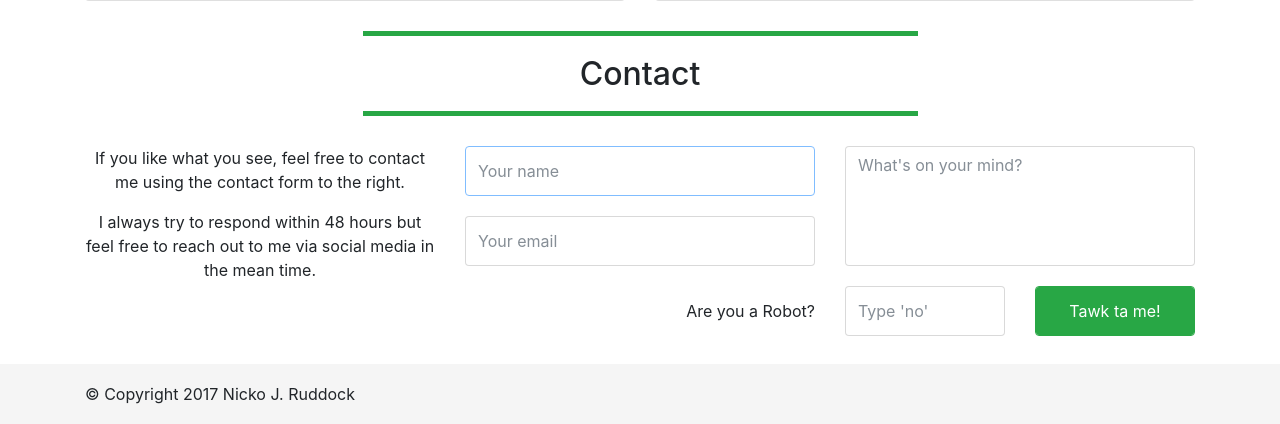
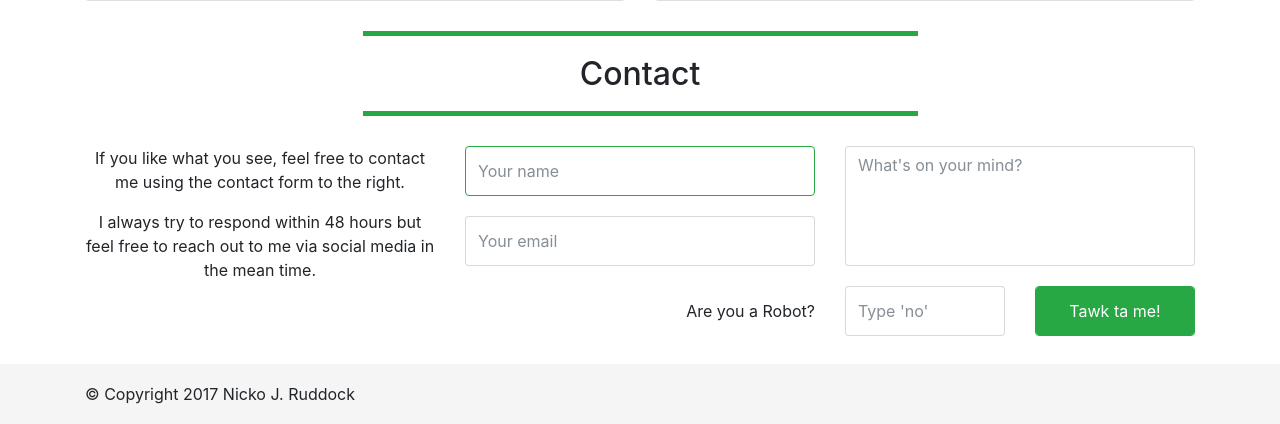
Before and after one commit to GingerNinjaNicko/legacy-portfolio, a PHP site: page / in a window 1280 px wide, with the restyled element focused. Shown: the part 1755-2179 px from the top of the page. Run offline with PHP 8.4, Linux system fonts and the light colour scheme; some libraries are stand-ins or nearby versions.

Commit message:
changed input focus color

```diff
--- a/css/index.css
+++ b/css/index.css
@@ -37,6 +37,10 @@ input, textarea {
 textarea {
     height: 120px;
     resize: none;
+}
+
+.form-control:focus {
+    border-color: #28a745;
 }
 
 form .row:last-child input {
```
